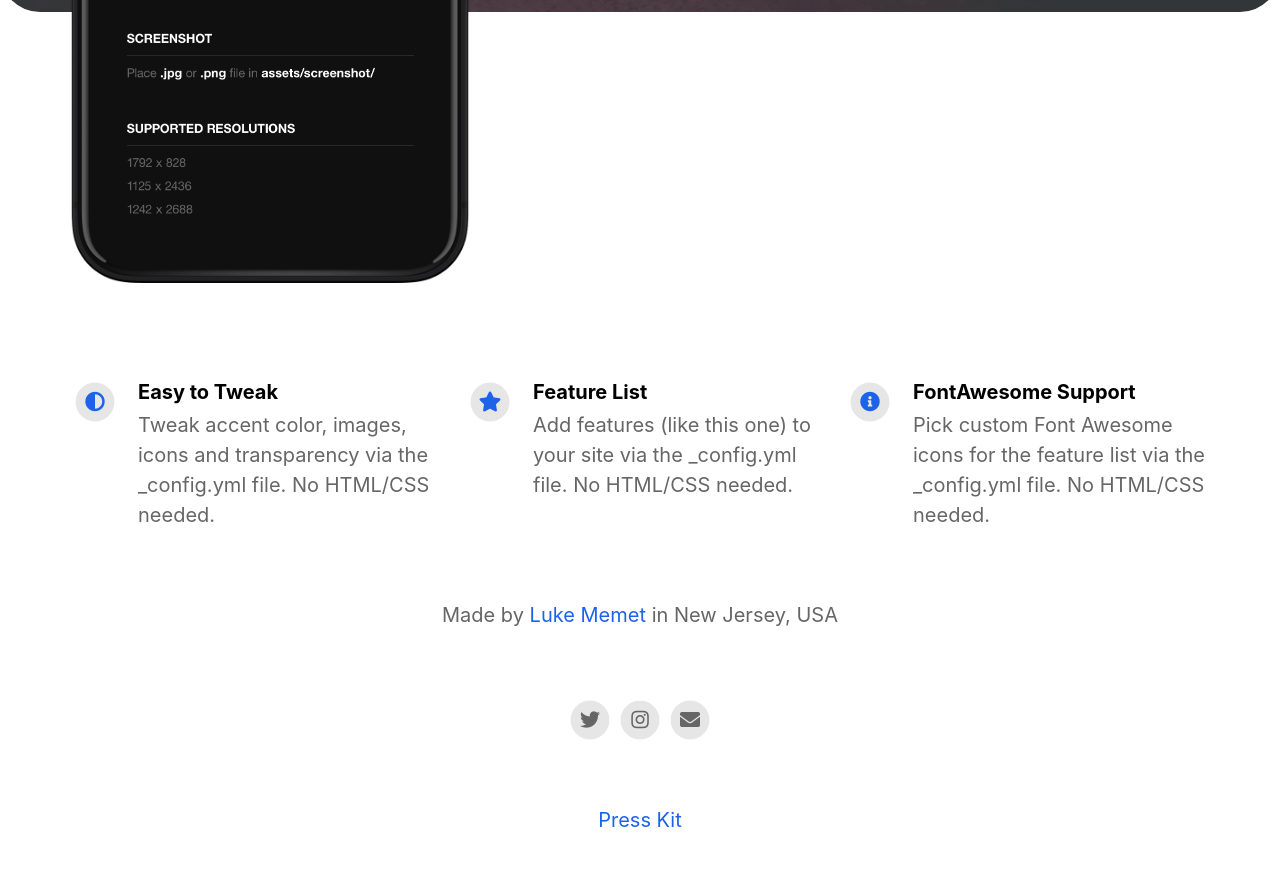
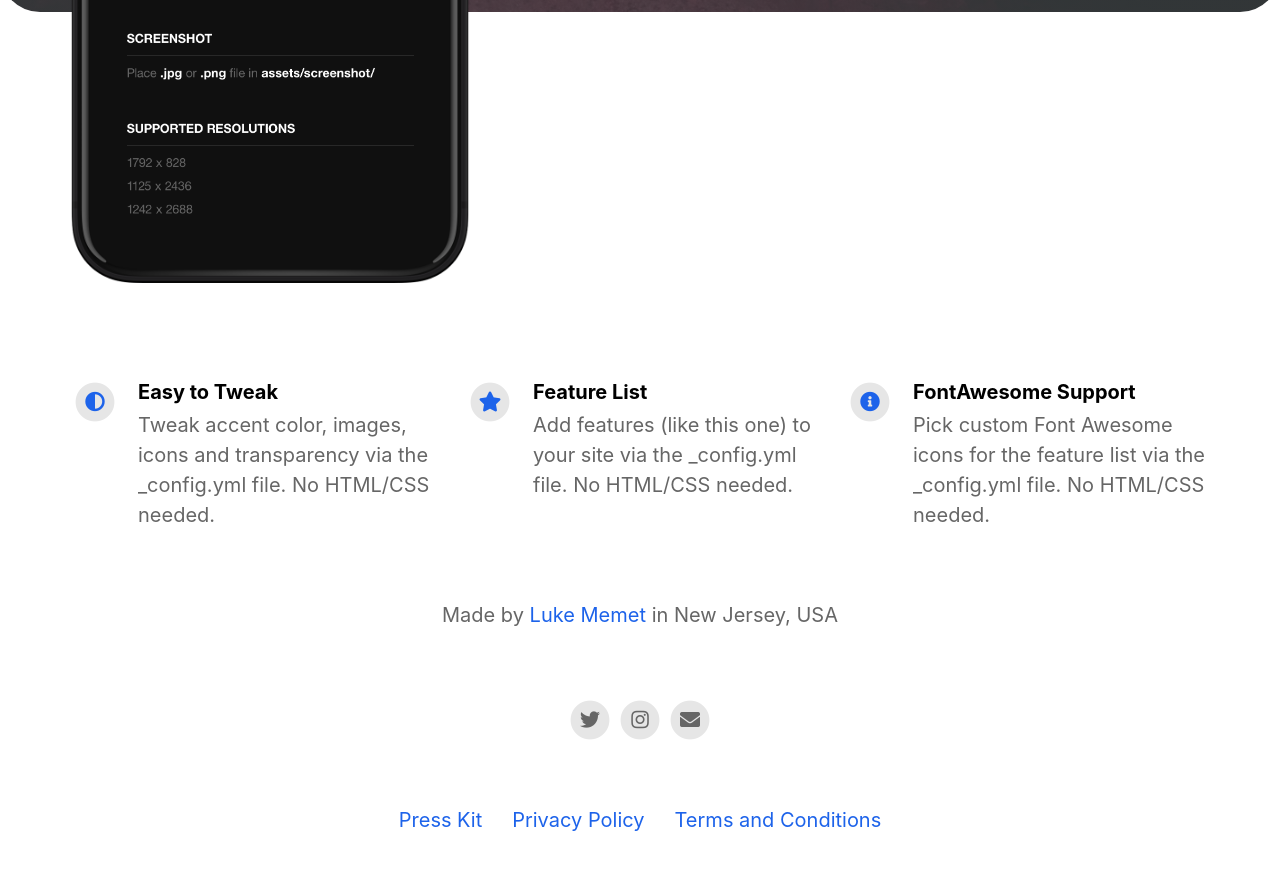
Before and after one commit to TimeFinderApp/https-TimeFinder.app, a Jekyll site: the page built from index.html, in a window 1280 px wide and 900 px high, scrolled down 702 px. Shown: the top 870 px of the window. Built offline with Jekyll 4.4.1, drawn with Linux system fonts in a browser that asks for light colours; nearby versions of some CDN libraries; some of the changed lines change nothing that is shown.

Commit message:
Update _config.yml

```diff
--- a/_config.yml
+++ b/_config.yml
@@ -7,8 +7,9 @@
 
 appstore_link                             :                                           # Automatically populates if not set and if iOS app ID is set. Otherwise enter manually.
 playstore_link                            :                                           # Enter Google Play Store URL.
-presskit_download_link                    : presskit.html                              # Enter a link to downloadable file or (e.g. public Dropbox link to a .zip file).
-                                                                                      # Or upload your press kit file to assets and set path accordingly (e.g. "assets/your_press_kit.zip").
+presskit_download_link                    : presskit.html                             # Enter a link to downloadable file or (e.g. public Dropbox link to a .zip file).
+privacy_policy_link                       : privacy_policy.html                       # CUSTOM
+tos_link                                  : terms_and_conditions.html                 # CUSTOM
 
 app_icon                                  : # assets/appicon.png                      # Automatically populates if not set and if iOS app ID is set.  Otherwise enter path to icon file manually.
 app_name                                  :                                           # Automatically populates if not set and if iOS app ID is set.  Otherwise enter manually.
```
